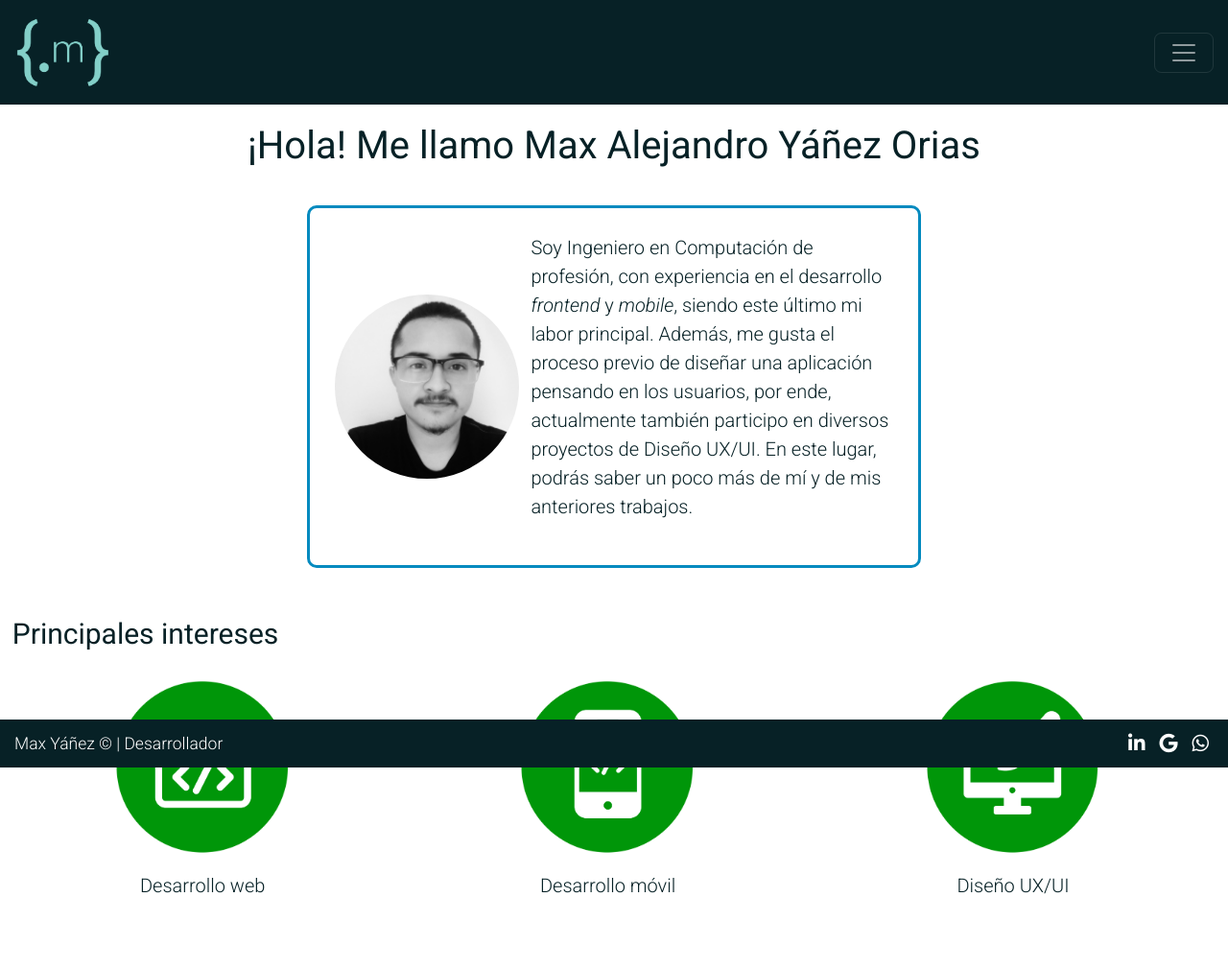
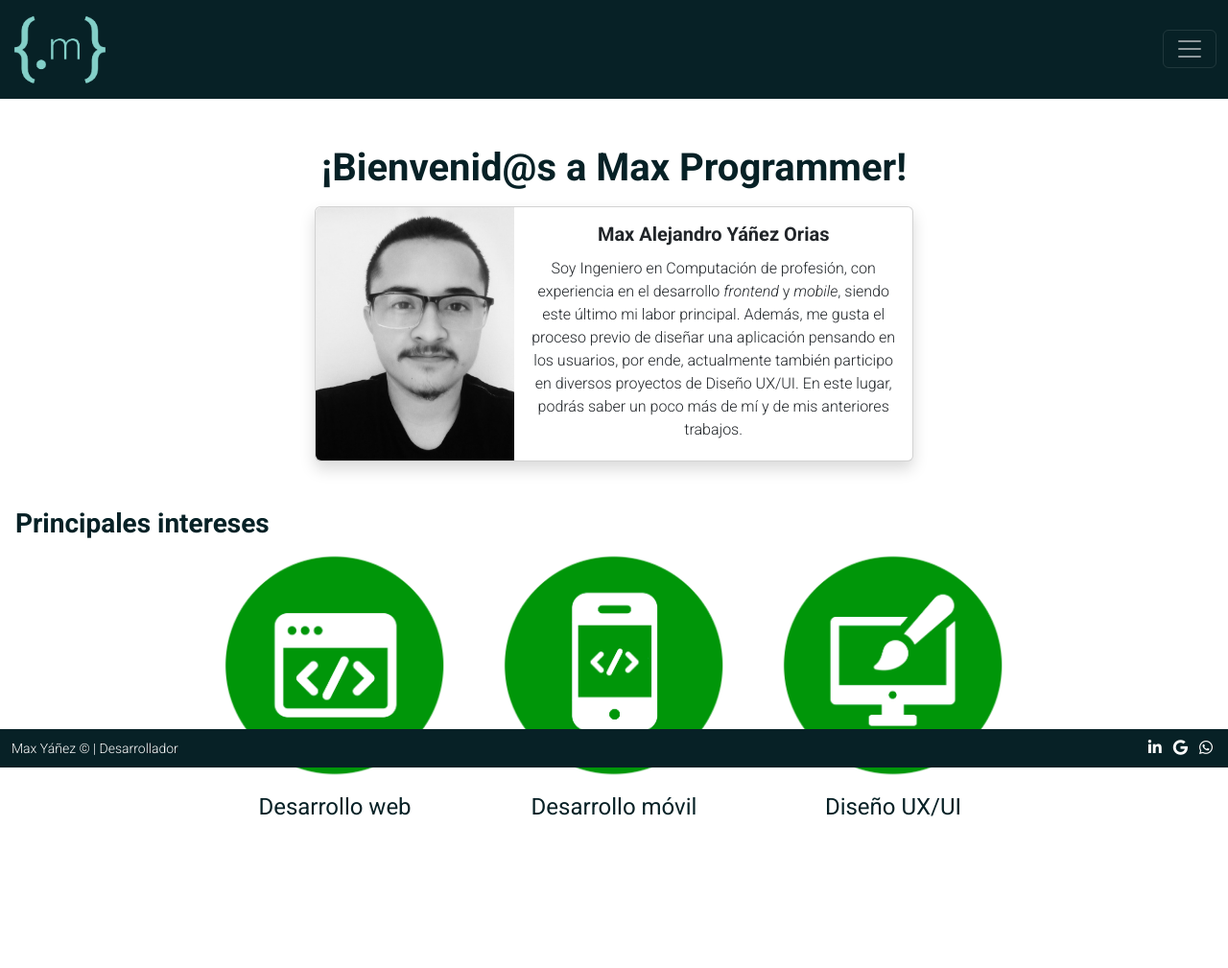
Before and after one commit to Maxy15/MaxCV, a plain HTML site: page index.html in a window 1280 px wide. Shown: the whole page at 96% size. After the commit the page ends 923 px from the top, so only its background shows below. Drawn offline with nearby package versions, Linux system fonts and the light colour scheme.

Commit message:
make home responsive

```diff
--- a/index.html
+++ b/index.html
@@ -17,73 +17,75 @@
     </head>
     <body>
         <header>
-            <nav class="navbar navbar-dark bg-verde-oscuro fixed-top">
+            <nav class="navbar navbar-dark background-color--dark-green">
                 <div class="container-fluid">
                     <a href="index.html" class="navbar-brand">
                         <img src="assets/png/Logo claro corto.png" width="100" alt="Logo Max Programmer" class="d-inline-block align-middle mr-2">
                     </a>
-                    <button class="navbar-toggler" type="button" data-bs-toggle="offcanvas" data-bs-target="#offcanvasDarkNavbar" aria-controls="offcanvasDarkNavbar">
-                        <span class="navbar-toggler-icon"></span>
+                    <button class="navbar-toggler text-white" type="button" data-bs-toggle="offcanvas" data-bs-target="#offcanvasDarkNavbar" aria-controls="offcanvasDarkNavbar">
+                        <span class="navbar-toggler-icon text-white"></span>
                     </button>
-                    <div class="offcanvas offcanvas-end bg-verde-oscuro" tabindex="-1" id="offcanvasDarkNavbar" aria-labelledby="offcanvasDarkNavbarLabel">
+                    <div class="offcanvas offcanvas-end background-color--dark-green" tabindex="-1" id="offcanvasDarkNavbar" aria-labelledby="offcanvasDarkNavbarLabel">
                         <div class="offcanvas-header">
                             <a href="index.html" class="navbar-brand offcanvas-title" id="offcanvasDarkNavbarLabel">
                                 <img src="assets/png/Logo claro extendido.png" width="100" alt="Logo Max Programmer" class="d-inline-block align-middle mr-2">
                             </a>
-                            <button type="button" class="btn-close btn-close-white" data-bs-dismiss="offcanvas" aria-label="Close"></button>
+                            <button type="button" class="btn-close btn-close-white text-white" data-bs-dismiss="offcanvas" aria-label="Close"></button>
                         </div>
                         <div class="offcanvas-body">
                             <ul class="navbar-nav justify-content-end flex-grow-1 pe-3">
-                                <li class="nav-item"><a href="index.html" class="nav-link active">Sobre mí</a></li>
-                                <li class="nav-item"><a href="pages/educacion.html" class="nav-link">Educación</a></li>
-                                <li class="nav-item"><a href="pages/habilidades.html" class="nav-link">Habilidades</a></li>
-                                <li class="nav-item"><a href="pages/programacion.html" class="nav-link">Programación</a></li>
-                                <li class="nav-item"><a href="pages/diseno.html" class="nav-link">Diseño</a></li>
+                                <li class="nav-item"><a href="index.html" class="nav-link active fs-4">Sobre mí</a></li>
+                                <li class="nav-item"><a href="pages/educacion.html" class="nav-link fs-4">Educación</a></li>
+                                <li class="nav-item"><a href="pages/habilidades.html" class="nav-link fs-4">Habilidades</a></li>
+                                <li class="nav-item"><a href="pages/programacion.html" class="nav-link fs-4">Programación</a></li>
+                                <li class="nav-item"><a href="pages/diseno.html" class="nav-link fs-4">Diseño</a></li>
                             </ul>
                         </div>
                     </div>
                 </div>
             </nav>
         </header>
-        <main>
-            <section class="section-info">
-                <h1 class="title-index letra-verde-oscuro">¡Hola! Me llamo Max Alejandro Yáñez Orias</h1>
-                <aside class="card-info">
-                    <div>
-                        <img src="assets/png/perfil.png" alt="Foto de perfil" class="profile-image">
-                    </div>
-                    <div class="personal-info">
-                        <p class="letra-verde-oscuro">
-                            Soy Ingeniero en Computación de profesión, con experiencia en el desarrollo <i>frontend</i> y <i>mobile</i>, siendo este último mi labor principal. Además, me gusta el proceso previo de diseñar una aplicación pensando en los usuarios, por ende, actualmente también participo en diversos proyectos de Diseño UX/UI. En este lugar, podrás saber un poco más de mí y de mis anteriores trabajos.
-                        </p>
-                    </div>
-                </aside>
-            </section>
-            <section class="section-intereses">
-                <h2 class="subtitle-intereses letra-verde-oscuro">Principales intereses</h2>
-                <div class="grid-intereses-index">
-                    <div class="first-interest">
-                        <div>
-                            <img src="assets/png/web.png" alt="Interés en desarrollo web" class="interest-image">
-                            <p class="label letra-verde-oscuro">Desarrollo web</p>
+        <main class="mx-3 my-5">
+            <section id="personalInfoSection" class="text-center">
+                <h1 class="text-color--dark-green fs-1 fw-semibold mb-3">¡Bienvenid@s a Max Programmer!</h1>
+                <div class="card mb-3 col-md-6 mx-auto shadow">
+                    <div class="row g-0">
+                        <div class="col-md-4">
+                            <img src="assets/png/perfil.png" class="img-fluid rounded-start h-100 w-100 profile-picture" alt="Foto de perfil">
+                        </div>
+                        <div class="col-md-8">
+                            <div class="card-body">
+                                <h5 class="card-title fs-5 fw-semibold">Max Alejandro Yáñez Orias</h5>
+                                <p class="card-text fw-light fs-6 py-1">
+                                    Soy Ingeniero en Computación de profesión, con experiencia en el desarrollo <i>frontend</i> y <i>mobile</i>, siendo este último mi labor principal. Además, me gusta el proceso previo de diseñar una aplicación pensando en los usuarios, por ende, actualmente también participo en diversos proyectos de Diseño UX/UI. En este lugar, podrás saber un poco más de mí y de mis anteriores trabajos.
+                                </p>
+                            </div>
                         </div>
                     </div>
-                    <div class="second-interest">
-                        <div>
-                            <img src="assets/png/mobile.png" alt="Interés en desarrollo móvil"class="interest-image">
-                            <p class="label letra-verde-oscuro">Desarrollo móvil</p>
+                </div>
+            </section>
+            <section id="interestsSection" class="my-5">
+                <h2 class="text-color--dark-green fs-3 fw-semibold my-2">Principales intereses</h2>
+                <div class="container">
+                    <div class="row text-center justify-content-center g-5">
+                        <div class="col-md-3">
+                            <img src="assets/png/web.png" alt="Interés en desarrollo web" class="img-fluid">
+                            <p class="text-color--dark-green fs-4 mt-2">Desarrollo web</p>
                         </div>
-                    </div>
-                    <div class="third-interest">
-                        <div>
-                            <img src="assets/png/ux ui design.png" alt="Interés en diseño UX/UI" class="interest-image">
-                            <p class="label letra-verde-oscuro">Diseño UX/UI</p>
+                        <div class="col-md-3">
+                            <img src="assets/png/mobile.png" alt="Interés en desarrollo móvil" class="img-fluid">
+                            <p class="text-color--dark-green fs-4 mt-2">Desarrollo móvil</p>
+                        </div>
+                        <div class="col-md-3">
+                            <img src="assets/png/ux ui design.png" alt="Interés en diseño UX/UI" class="img-fluid">
+                            <p class="text-color--dark-green fs-4 mt-2">Diseño UX/UI</p>
+                        </div>
                     </div>
                 </div>
             </section>
         </main>
         <footer class="d-flex justify-content-center align-items-center">
-            <nav class="navbar bg-verde-oscuro fixed-bottom py-2">
+            <nav class="navbar background-color--dark-green fixed-bottom py-2">
                 <div class="container-fluid">
                     <p class="text-white small fw-light mb-0">Max Yáñez © | Desarrollador </p>
                     <div class="flex in-line">
--- a/styles/styles.css
+++ b/styles/styles.css
@@ -2,92 +2,21 @@
 /* Esto afecta a todo el HTML */
 * {
     font-family: 'Roboto', sans-serif;
-    font-size: 20px; /* Base del rem */
     margin: 0;
     padding: 0;
 }
 
-.letra-verde-oscuro {
+.text-color--dark-green {
     color: #072126;
 }
 
 /* ESTILOS DEL HEADER */
 
 /* Se usa el !important para que prevalezca en el side menu */
-.bg-verde-oscuro {
+.background-color--dark-green {
     background-color: #072126 !important;
 }
 
-.texto-verde-claro {
-    color: #8BD9CA;
+.profile-picture {
+    object-fit: cover;
 }
-/* Sección de información personal */
-.section-info {
-    text-align: center;
-    align-content: center;
-    padding-bottom: 4vw;
-    display: flex;
-    flex-direction: column;
-    align-items: center;
-}
-
-.card-info {
-    align-items: center;
-    border-radius: 10px;
-    border: #048ABF solid;
-    display: flex;
-    padding: 2vw;
-    width: 50%;
-}
-
-.profile-image {
-    max-width: 15vw;
-    max-height: 15vw;
-    width: auto;
-    height: auto;
-    border-radius: 100%;
-    margin-right: 1vw;
-}
-
-.personal-info {
-    font-weight: 300;
-    text-align: left;
-    flex-direction: column;
-}
-
-.title-index {
-    margin-top: 10vw;
-    margin-bottom: 3vw;
-    font-size: 2rem;
-}
-
-/* Grilla de intereses */
-.section-intereses{
-    padding-bottom: 4vw;
-}
-.subtitle-intereses {
-    font-size: 1.5rem;
-    font-weight: 400;
-    margin-left: 1vw;
-
-}
-
-.label {
-    font-weight: 300;
-}
-
-.grid-intereses-index {
-    display: grid;
-    grid-template-columns: 33% 33% 33%;
-    text-align: center;
-    align-content: center;
-    margin-top: 3vh;
-}
-
-.interest-image {
-    max-width: 15vw;
-    max-height: 15vw;
-    width: auto;
-    height: auto;
-    margin-bottom: 1vw;
-}
```
Also changed, not shown: pages/diseno.html (+7 -4 lines), pages/educacion.html (+7 -4 lines), pages/habilidades.html (+7 -4 lines), pages/programacion.html (+7 -4 lines).
